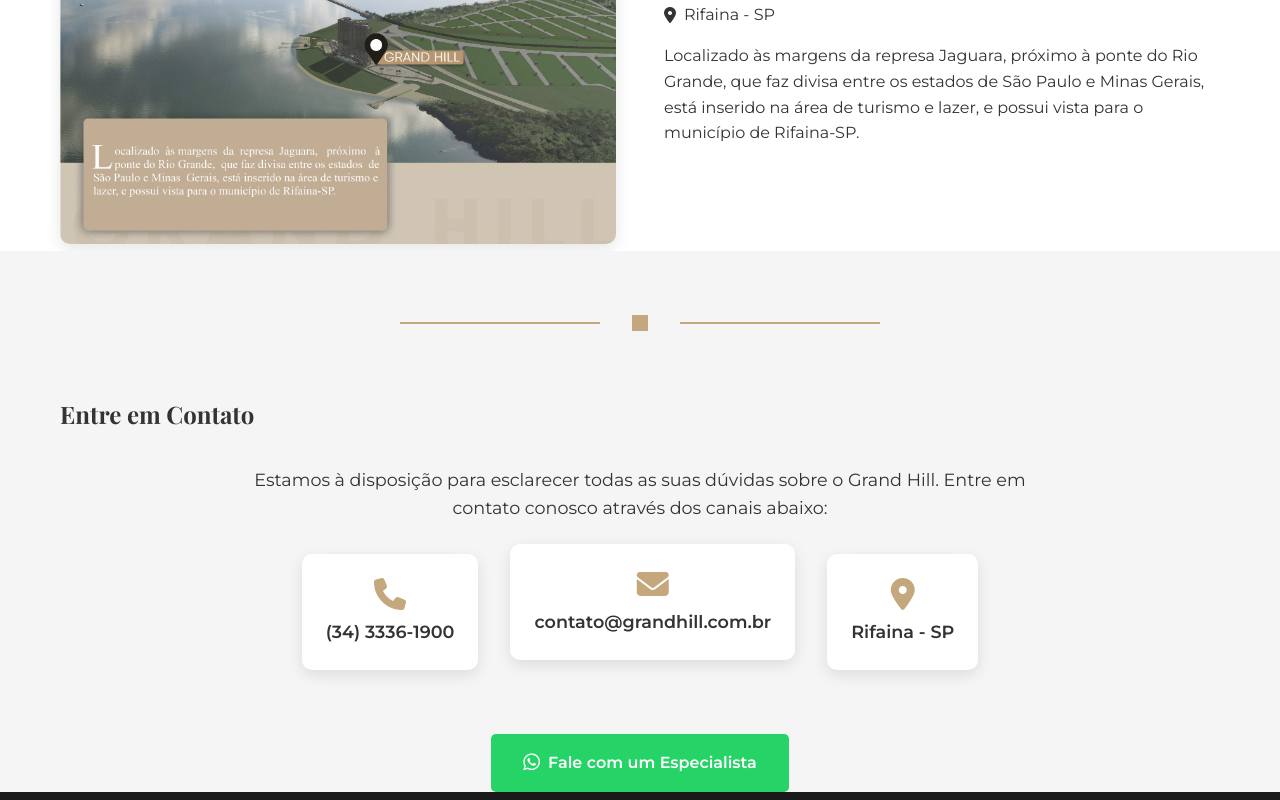
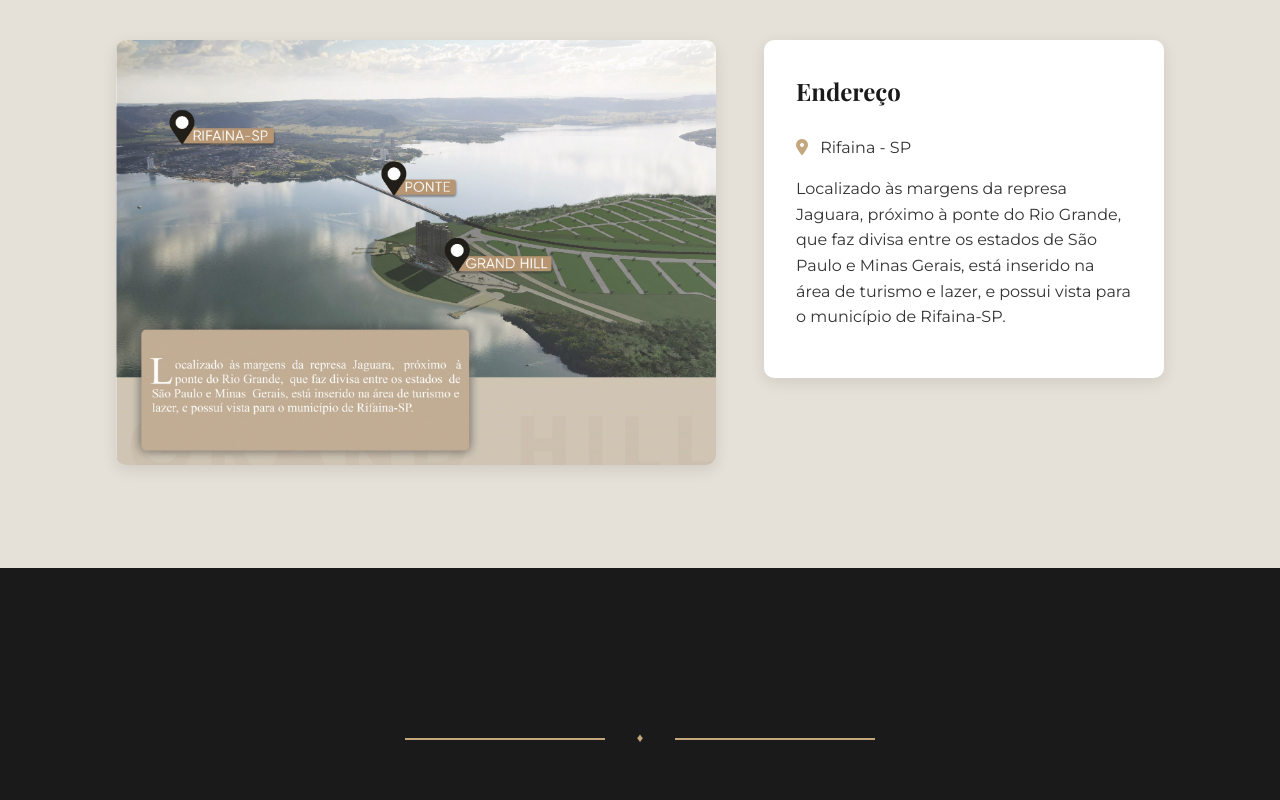
Before and after one commit to vitinpicademel/landing-grand-hill-next, a Next.js app: page / in a window 1280 px wide. Shown: the part 6120-6920 px from the top of the page. Built offline with nearby package versions, Linux system fonts and the light colour scheme; a web font is replaced by a local one.

Commit message:
Fix: Atualizando layout das seções de Localização e Contato

```diff
--- a/src/app/globals.css
+++ b/src/app/globals.css
@@ -681,28 +681,28 @@
 
 /* Localização Section */
 .localizacao-section {
-  background-color: var(--light-color);
+  padding: 6rem 0;
+  background-color: var(--elegant-bg);
+  position: relative;
 }
 
-.localizacao-section::before {
-  content: '';
-  position: absolute;
-  top: 0;
-  left: 0;
-  width: 100%;
-  height: 100%;
-  background: linear-gradient(45deg, rgba(196, 167, 125, 0.1) 0%, rgba(255, 255, 255, 0) 100%);
-  z-index: -1;
+.localizacao-section h2 {
+  text-align: center;
+  font-size: 2.5rem;
+  color: var(--primary-color);
+  margin-bottom: 4rem;
 }
 
 .localizacao-content {
   display: flex;
   gap: 3rem;
-  align-items: center;
+  align-items: flex-start;
+  justify-content: center;
 }
 
 .mapa-container {
   flex: 1;
+  max-width: 600px;
 }
 
 .mapa-img {
@@ -712,67 +712,42 @@
   box-shadow: 0 5px 15px rgba(0, 0, 0, 0.1);
 }
 
-.localizacao-info {
-  flex: 1;
+.endereco-card {
+  flex: 0 1 400px;
+  background: white;
+  padding: 2rem;
+  border-radius: 10px;
+  box-shadow: 0 4px 15px rgba(0, 0, 0, 0.1);
 }
 
-.localizacao-info h3 {
+.endereco-card h3 {
   font-size: 1.5rem;
+  color: var(--primary-color);
   margin-bottom: 1.5rem;
-  color: var(--primary-color);
 }
 
-.localizacao-info p {
+.endereco-card p {
+  color: var(--text-color);
   margin-bottom: 1rem;
-  display: flex;
-  align-items: center;
-  gap: 0.5rem;
+  line-height: 1.6;
 }
 
-.pontos-interesse {
-  margin-top: 2rem;
-}
-
-.pontos-interesse h4 {
-  font-size: 1.2rem;
-  margin-bottom: 1rem;
-  color: var(--primary-color);
-}
-
-.pontos-interesse ul {
-  list-style: none;
-}
-
-.pontos-interesse li {
-  margin-bottom: 0.5rem;
-  display: flex;
-  align-items: center;
-  gap: 0.5rem;
-}
-
-.pontos-interesse i {
+.endereco-card i {
   color: var(--secondary-color);
+  margin-right: 0.5rem;
 }
 
 /* Contato Section */
 .contato-section {
-  background-color: var(--gray-color);
+  padding: 6rem 0;
+  background-color: var(--primary-color);
   position: relative;
-  overflow: hidden;
-}
-
-.contato-section::before {
-  content: '';
-  position: absolute;
-  top: 0;
-  left: 0;
-  width: 100%;
-  height: 100%;
-  background: linear-gradient(45deg, rgba(196, 167, 125, 0.1) 0%, rgba(255, 255, 255, 0) 100%);
-  z-index: -1;
 }
 
 .contato-section h2 {
+  text-align: center;
+  font-size: 2.5rem;
+  color: var(--light-color);
   margin-bottom: 2rem;
 }
 
@@ -780,71 +755,91 @@
   max-width: 800px;
   margin: 0 auto;
   text-align: center;
+  background: rgba(255, 255, 255, 0.1);
+  padding: 3rem;
+  border-radius: 15px;
 }
 
-.contato-content p {
+.contato-content h3 {
+  color: var(--light-color);
+  font-size: 1.5rem;
   margin-bottom: 2rem;
-  font-size: 1.1rem;
 }
 
-.contato-info {
+.contato-cards {
   display: flex;
   justify-content: center;
   gap: 2rem;
   margin-bottom: 2rem;
 }
 
-.info-item {
+.contato-card {
+  background: rgba(0, 0, 0, 0.3);
+  padding: 1.5rem 2rem;
+  border-radius: 10px;
+  color: var(--light-color);
   display: flex;
   flex-direction: column;
   align-items: center;
   gap: 0.5rem;
-  padding: 1.5rem;
-  background: var(--light-color);
-  border-radius: 10px;
-  box-shadow: 0 5px 15px rgba(0, 0, 0, 0.1);
-  transition: transform 0.3s ease;
+  min-width: 200px;
 }
 
-.info-item:hover {
-  transform: translateY(-5px);
-}
-
-.info-item:nth-child(2) {
-  transform: translateY(-10px);
-}
-
-.info-item i {
-  font-size: 2rem;
+.contato-card i {
+  font-size: 1.5rem;
   color: var(--secondary-color);
 }
 
-.info-item p {
+.contato-card p {
   margin: 0;
-  font-weight: 600;
+  font-size: 0.9rem;
 }
 
 .whatsapp-button {
   display: inline-flex;
   align-items: center;
   gap: 0.5rem;
-  background-color: #25d366;
+  background-color: #25D366;
   color: var(--light-color);
   text-decoration: none;
   padding: 1rem 2rem;
-  border-radius: 5px;
+  border-radius: 25px;
+  font-weight: 500;
   transition: all 0.3s ease;
-  font-weight: 600;
-  margin-top: 2rem;
+}
+
+.whatsapp-button:hover {
+  background-color: #20bd5a;
+  transform: translateY(-2px);
 }
 
 .whatsapp-button i {
   font-size: 1.2rem;
 }
 
-.whatsapp-button:hover {
-  background-color: #128c7e;
-  transform: translateY(-2px);
+@media (max-width: 768px) {
+  .localizacao-content {
+    flex-direction: column;
+    align-items: center;
+  }
+
+  .endereco-card {
+    width: 100%;
+  }
+
+  .contato-cards {
+    flex-direction: column;
+    align-items: center;
+  }
+
+  .contato-card {
+    width: 100%;
+    max-width: 300px;
+  }
+
+  .contato-content {
+    padding: 2rem 1rem;
+  }
 }
 
 /* Footer */
--- a/src/components/Contato.tsx
+++ b/src/components/Contato.tsx
@@ -8,27 +8,24 @@
       <div className="container">
         <div className="separator-large fade-in">
           <span className="separator-line-large"></span>
-          <i className="fas fa-square-full"></i>
+          <span className="separator-diamond">♦</span>
           <span className="separator-line-large"></span>
         </div>
         <h2>Entre em Contato</h2>
         <div className="contato-content">
-          <p>
-            Estamos à disposição para esclarecer todas as suas dúvidas sobre o Grand Hill. Entre em contato
-            conosco através dos canais abaixo:
-          </p>
-          <div className="contato-info">
-            <div className="info-item">
+          <h3>Quer saber mais sobre o Grand Hill?</h3>
+          <div className="contato-cards">
+            <div className="contato-card">
               <i className="fas fa-phone"></i>
-              <p>(34) 3336-1900</p>
+              <p>34 3336-1900</p>
             </div>
-            <div className="info-item">
+            <div className="contato-card">
               <i className="fas fa-envelope"></i>
-              <p>contato@grandhill.com.br</p>
+              <p>vendas@biomarenegocios.com.br</p>
             </div>
-            <div className="info-item">
-              <i className="fas fa-map-marker-alt"></i>
-              <p>Rifaina - SP</p>
+            <div className="contato-card">
+              <i className="fas fa-clock"></i>
+              <p>Seg a Sex 8h às 18h</p>
             </div>
           </div>
           <Link
--- a/src/components/Localizacao.tsx
+++ b/src/components/Localizacao.tsx
@@ -8,7 +8,7 @@
       <div className="container">
         <div className="separator-large fade-in">
           <span className="separator-line-large"></span>
-          <i className="fas fa-square-full"></i>
+          <span className="separator-diamond">♦</span>
           <span className="separator-line-large"></span>
         </div>
         <h2>Localização Privilegiada</h2>
@@ -22,15 +22,13 @@
               className="mapa-img"
             />
           </div>
-          <div className="localizacao-info">
+          <div className="endereco-card">
             <h3>Endereço</h3>
             <p>
               <i className="fas fa-map-marker-alt"></i> Rifaina - SP
             </p>
             <p>
-              Localizado às margens da represa Jaguara, próximo à ponte do Rio Grande, que faz divisa entre os
-              estados de São Paulo e Minas Gerais, está inserido na área de turismo e lazer, e possui vista para
-              o município de Rifaina-SP.
+              Localizado às margens da represa Jaguara, próximo à ponte do Rio Grande, que faz divisa entre os estados de São Paulo e Minas Gerais, está inserido na área de turismo e lazer, e possui vista para o município de Rifaina-SP.
             </p>
           </div>
         </div>
```
